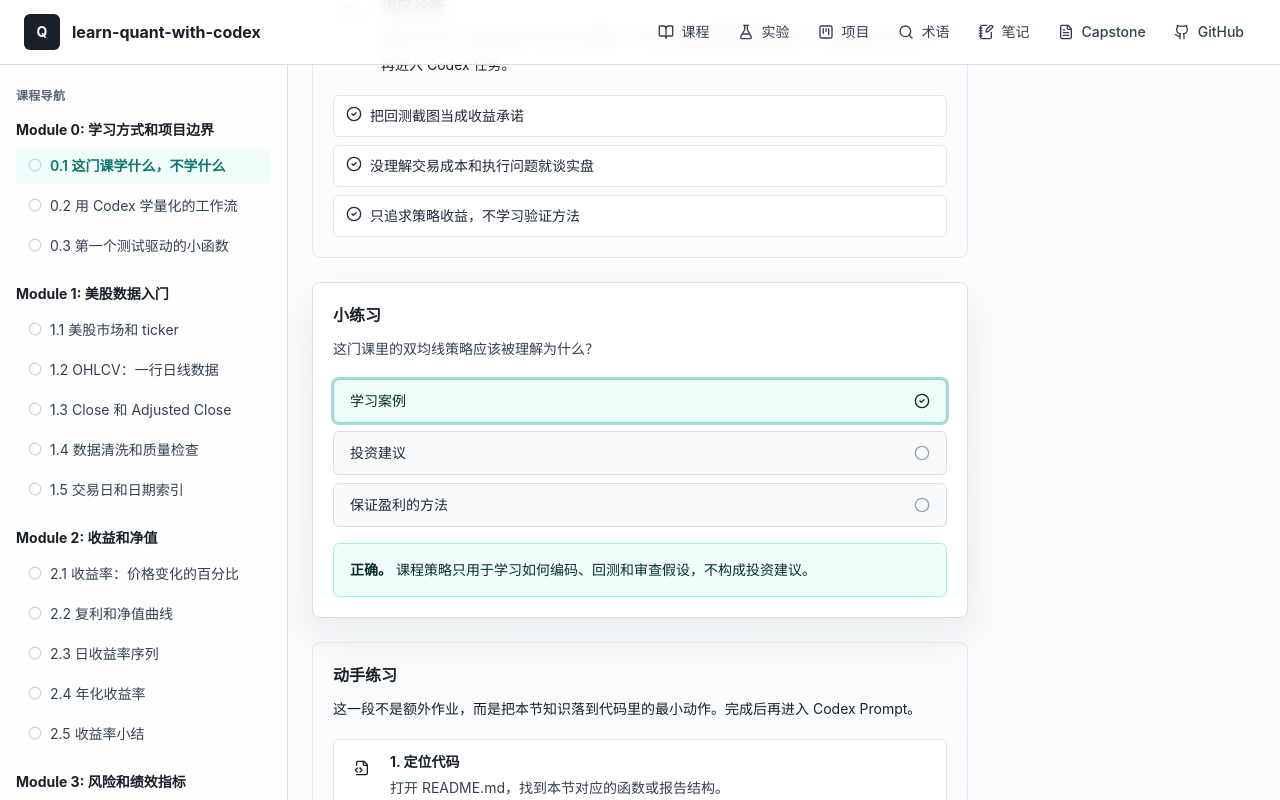
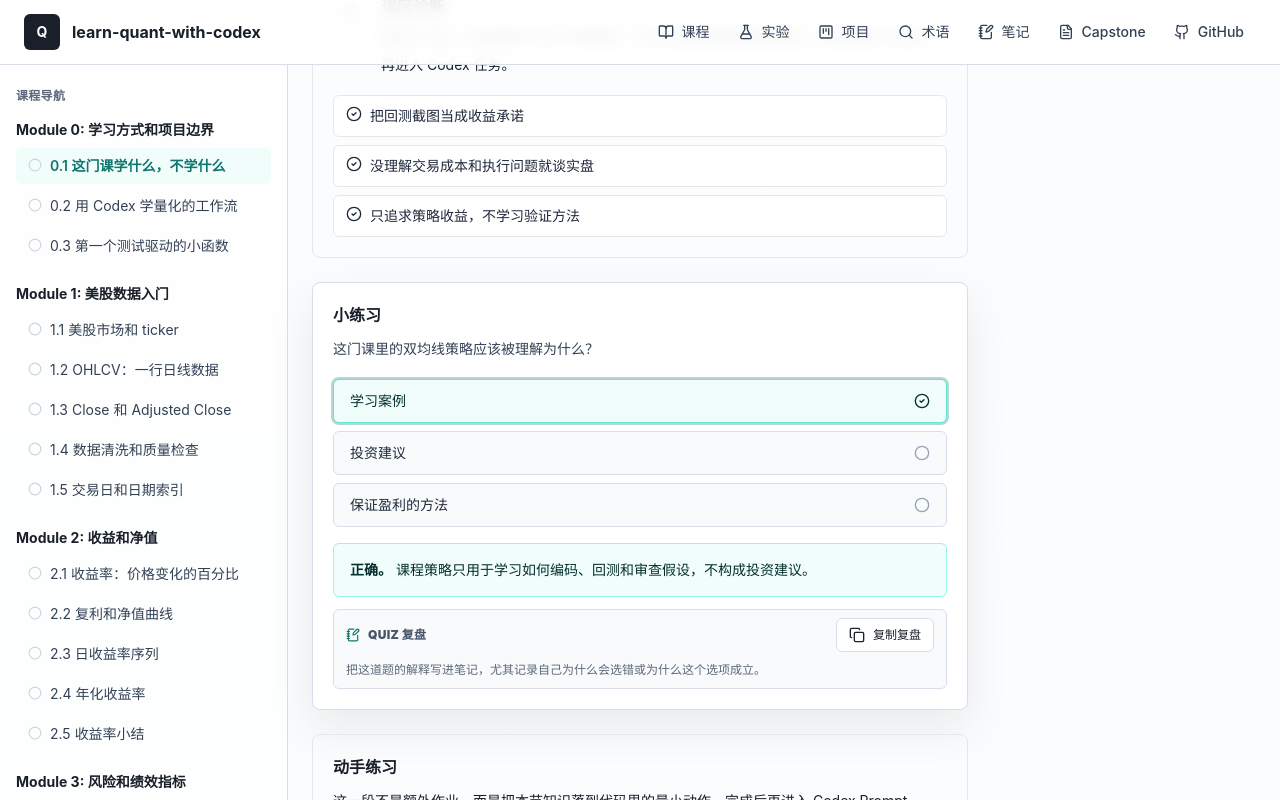
Before and after one commit to ZeyuZuo/learn-quant-with-codex, a Next.js app in the folder web/: page /courses/project-boundary in a window 1280 px wide. Both pictures are taken after a click on the button "学习案例". Shown: the part 3534-4334 px from the top of the page. Built offline with nearby package versions, Linux system fonts and the light colour scheme.

Commit message:
Add quiz review copy templates

```diff
--- a/web/src/components/quiz/QuizCard.tsx
+++ b/web/src/components/quiz/QuizCard.tsx
@@ -1,7 +1,8 @@
 "use client";
 
-import { CheckCircle2, Circle, XCircle } from "lucide-react";
+import { CheckCircle2, Circle, NotebookPen, XCircle } from "lucide-react";
 import { useState } from "react";
+import { CopyButton } from "@/components/prompt/CopyButton";
 import type { Quiz } from "@/lib/types";
 import { emitLessonActivity } from "@/lib/lesson-activity";
 
@@ -14,6 +15,26 @@ export function QuizCard({ quiz, lessonSlug }: QuizCardProps) {
   const [selected, setSelected] = useState<string | null>(null);
   const answered = selected !== null;
   const isCorrect = selected === quiz.correctValue;
+  const selectedOption = quiz.options.find((option) => option.value === selected);
+  const correctOption = quiz.options.find((option) => option.value === quiz.correctValue);
+  const reviewTemplate = [
+    "# Quiz 复盘",
+    "",
+    `题目：${quiz.question}`,
+    `我的选择：${selectedOption?.label ?? "尚未作答"}`,
+    `正确选项：${correctOption?.label ?? quiz.correctValue}`,
+    `结果：${isCorrect ? "正确" : "需要复习"}`,
+    "",
+    "解释：",
+    quiz.explanation,
+    "",
+    "我需要记住的误区：",
+    "- ",
+    "",
+    "下一步复习：",
+    "- 回到本节概念、图表或 Python 示例，确认为什么这个答案成立。",
+    "",
+  ].join("\n");
 
   function selectOption(value: string) {
     setSelected(value);
@@ -60,12 +81,26 @@ export function QuizCard({ quiz, lessonSlug }: QuizCardProps) {
         })}
       </div>
       {answered ? (
-        <div
-          className={`mt-4 rounded-md border px-4 py-3 text-sm leading-7 ${
-            isCorrect ? "border-teal-200 bg-teal-50 text-teal-950" : "border-rose-200 bg-rose-50 text-rose-950"
-          }`}
-        >
-          <strong>{isCorrect ? "正确。" : "再检查一下。"}</strong> {quiz.explanation}
+        <div className="mt-4 grid gap-3">
+          <div
+            className={`rounded-md border px-4 py-3 text-sm leading-7 ${
+              isCorrect ? "border-teal-200 bg-teal-50 text-teal-950" : "border-rose-200 bg-rose-50 text-rose-950"
+            }`}
+          >
+            <strong>{isCorrect ? "正确。" : "再检查一下。"}</strong> {quiz.explanation}
+          </div>
+          <div className="rounded-md border border-line bg-slate-50 px-3 py-2">
+            <div className="flex flex-wrap items-center justify-between gap-3">
+              <div className="flex items-center gap-2 text-xs font-black uppercase tracking-wide text-slate-600">
+                <NotebookPen className="h-3.5 w-3.5 text-accent" />
+                Quiz 复盘
+              </div>
+              <CopyButton value={reviewTemplate} label="复制复盘" className="px-2 py-1 text-xs" />
+            </div>
+            <p className="mt-2 text-xs leading-5 text-muted">
+              把这道题的解释写进笔记，尤其记录自己为什么会选错或为什么这个选项成立。
+            </p>
+          </div>
         </div>
       ) : null}
     </section>
```
Also changed, not shown: web/scripts/validate-course-content.mjs (+13 -0 lines).
